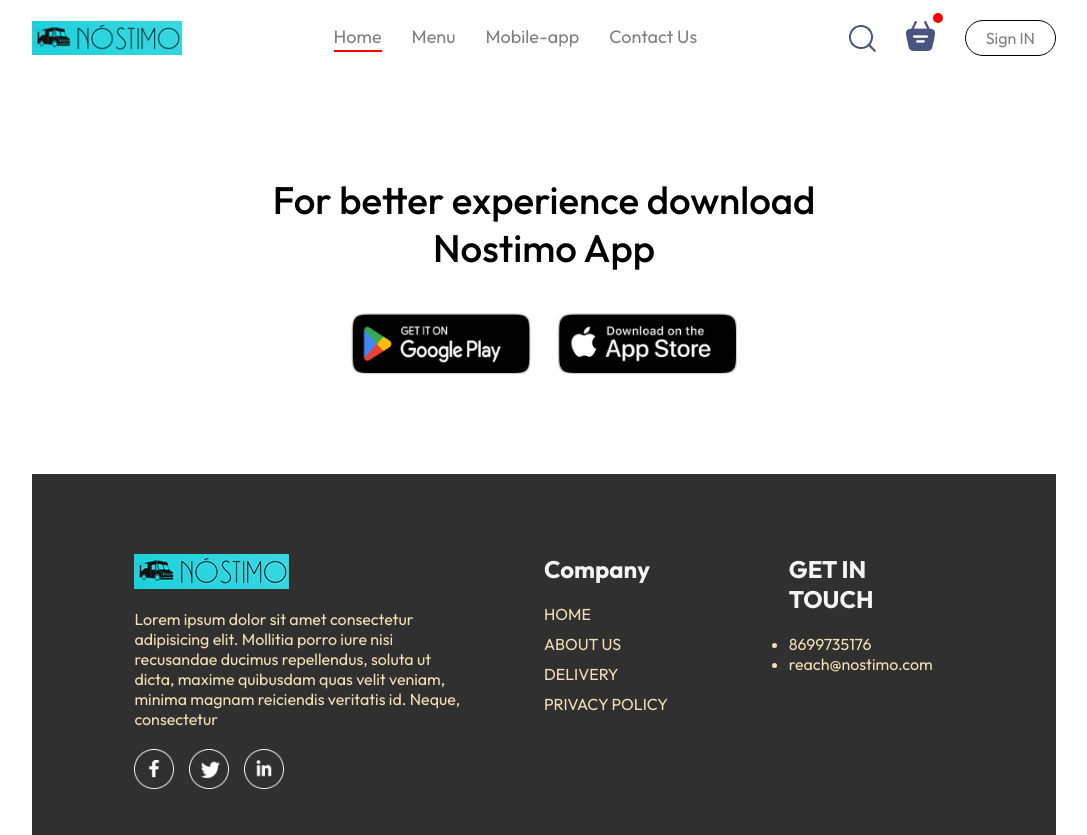
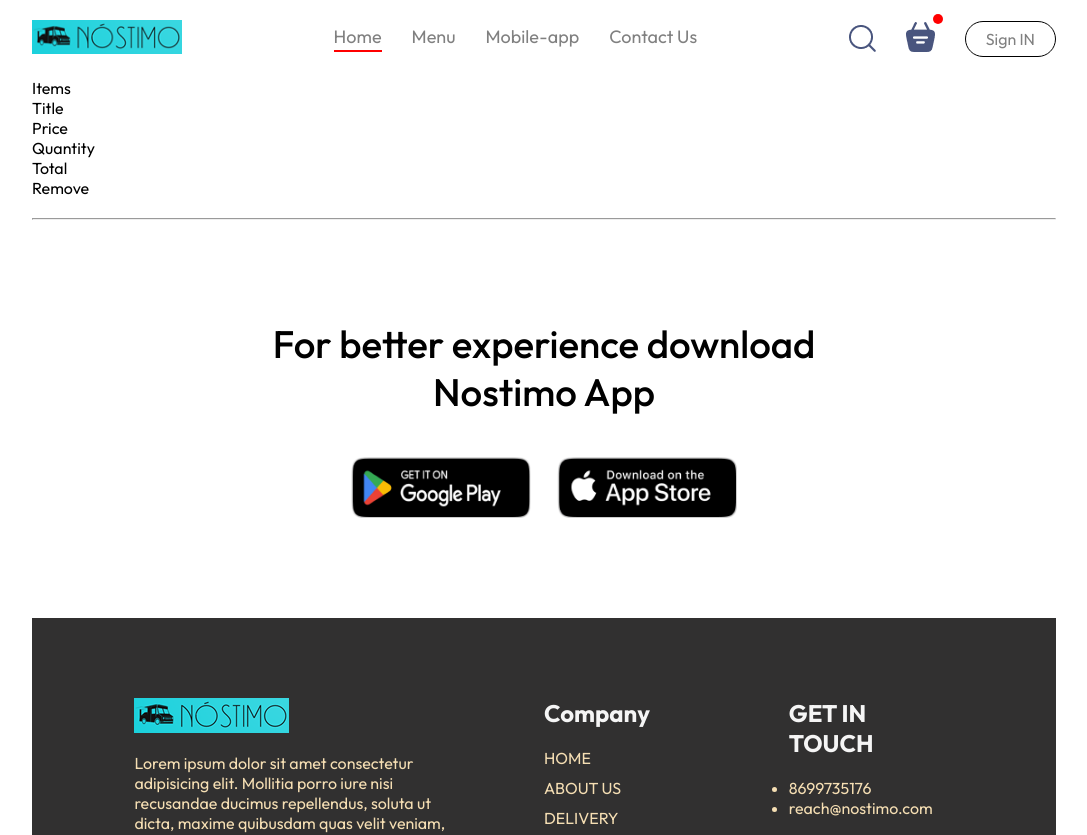
Before and after one commit to Amandeep-Codes/Project1, a React (Create React App) app in the folder food_delivery/: page /cart in a window 1280 px wide. Shown: the top 835 px of the page, without its empty margins (96-1183 px from the left). Built offline with nearby package versions, Linux system fonts and the light colour scheme.

Commit message:
created cart page

```diff
--- a/food_delivery/src/components/FoodItem/FoodItem.jsx
+++ b/food_delivery/src/components/FoodItem/FoodItem.jsx
@@ -14,7 +14,7 @@
             {
                 !cartItems[id]//
                 ? <img className='add' onClick={()=> addToCart(id)} src={assets.add_icon_white} alt='icon' />
-                // changed setItemCount(prev=>prev+1) to
+                // changed from  setItemCount(prev=>prev+1)
                 : <div className="food-item-counter">
                     <img  onClick={()=>removeFromCart(id)} src={assets.remove_icon_red} alt='remove-icon'/>
                     <p>{cartItems[id]}</p>
--- a/food_delivery/src/components/Navbar/Navbar.jsx
+++ b/food_delivery/src/components/Navbar/Navbar.jsx
@@ -7,7 +7,7 @@
   return (
     <>
     <div className='navbar'>
-        <img src={assets.nostimo} alt='Logo' className='logo'/>
+        <Link to= '/'>  <img  className="logo "src={assets.nostimo} alt='logo'/> </Link>
         <ul className="navbar-menu">
             <Link to='/' onClick={()=>setMenu("home")} className={menu==='home'?"active":""}>Home</Link>
             <a href='#explore-menu' onClick={()=>setMenu("menu")} className={menu==='menu'?"active":""}>Menu</a>
@@ -17,7 +17,7 @@
         <div className="navbar-right">
             <img src={assets.search_icon} alt='search icon'/>
             <div className='navbar-search-icon'>
-                <img src={assets.basket_icon} alt=''/>
+               <Link to='/cart'>   <img src={assets.basket_icon} alt=''/> </Link>
                 <div className='dot'></div>
             </div>
             <div>
--- a/food_delivery/src/pages/Cart/Cart.jsx
+++ b/food_delivery/src/pages/Cart/Cart.jsx
@@ -1,8 +1,44 @@
-import React from 'react'
+import React, { useContext } from 'react'
+import { StoreContext } from '../../components/contex/StoreContext'
+import { food_list } from '../../assets/assets';
 
 const Cart = () => {
+  const {cartItems,food_items,removeFromCart}=useContext(StoreContext);
+
   return (
-    <div>
+    <div className='cart'>
+      <div className="cart-items">
+        <div className="cart-items-title">
+          <p>Items</p>
+          <p>Title</p>
+          <p>Price</p>
+          <p>Quantity</p>
+          <p>Total</p>
+          <p>Remove</p>
+        </div>
+      </div>
+      <br/>
+      <hr/>
+      {food_list.map((item,index)=>{
+        if(cartItems[item._id]>0)
+        {
+          return( <div className="cart-tems-title cart-items-item">
+            <p>{item.name}</p>
+            <img  src={item.image} alt='image'/>
+            <p>{item.name} </p>
+            <p> {item.price}</p>
+            <p>{cartItems[item._id]}</p>
+            <p>{cartItems[item._id]*item.price}</p>
+            <p>X</p>
+
+
+
+          </div>
+
+          )
+        }
+
+      })}
 
     </div>
   )
```
